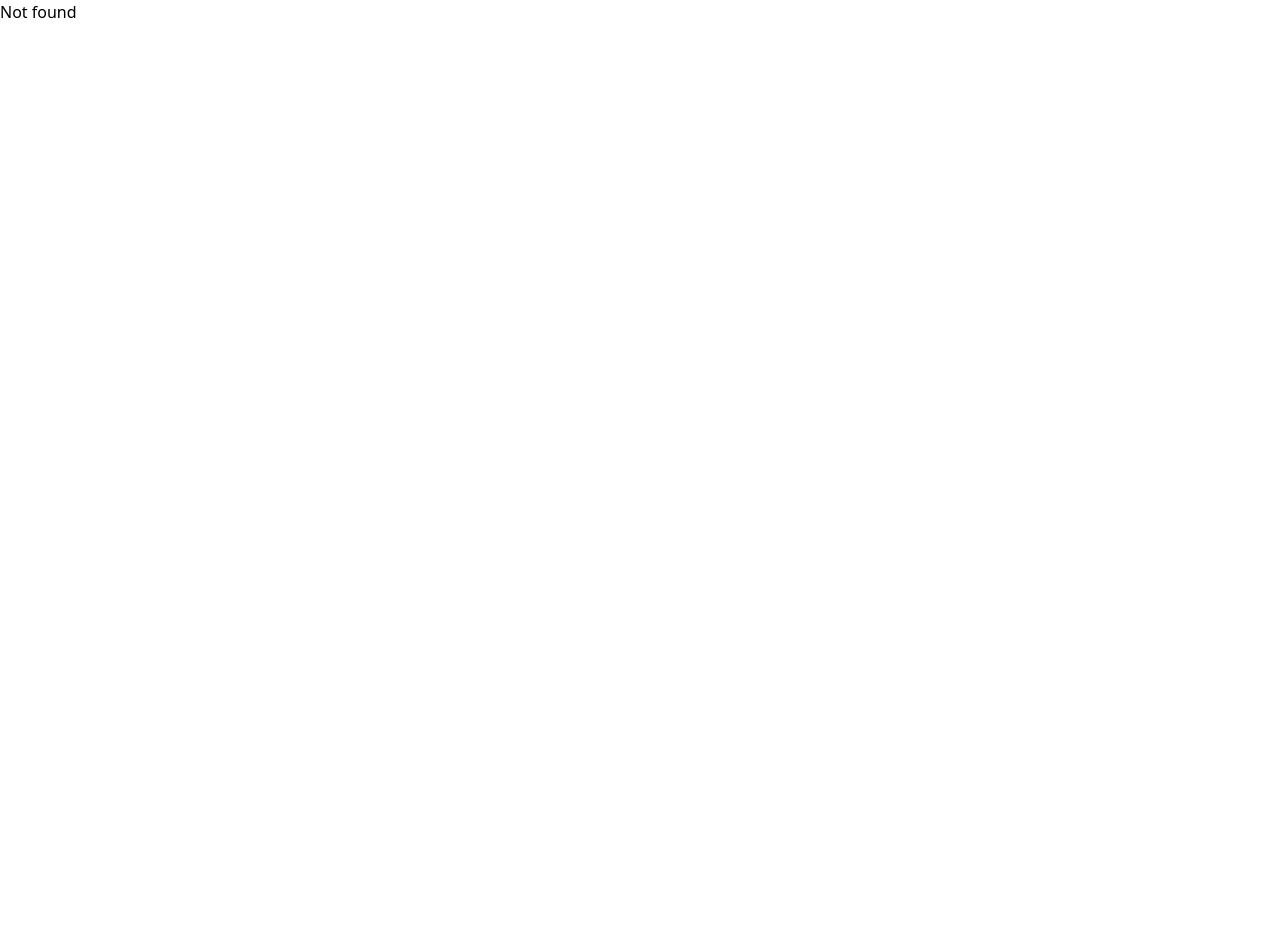
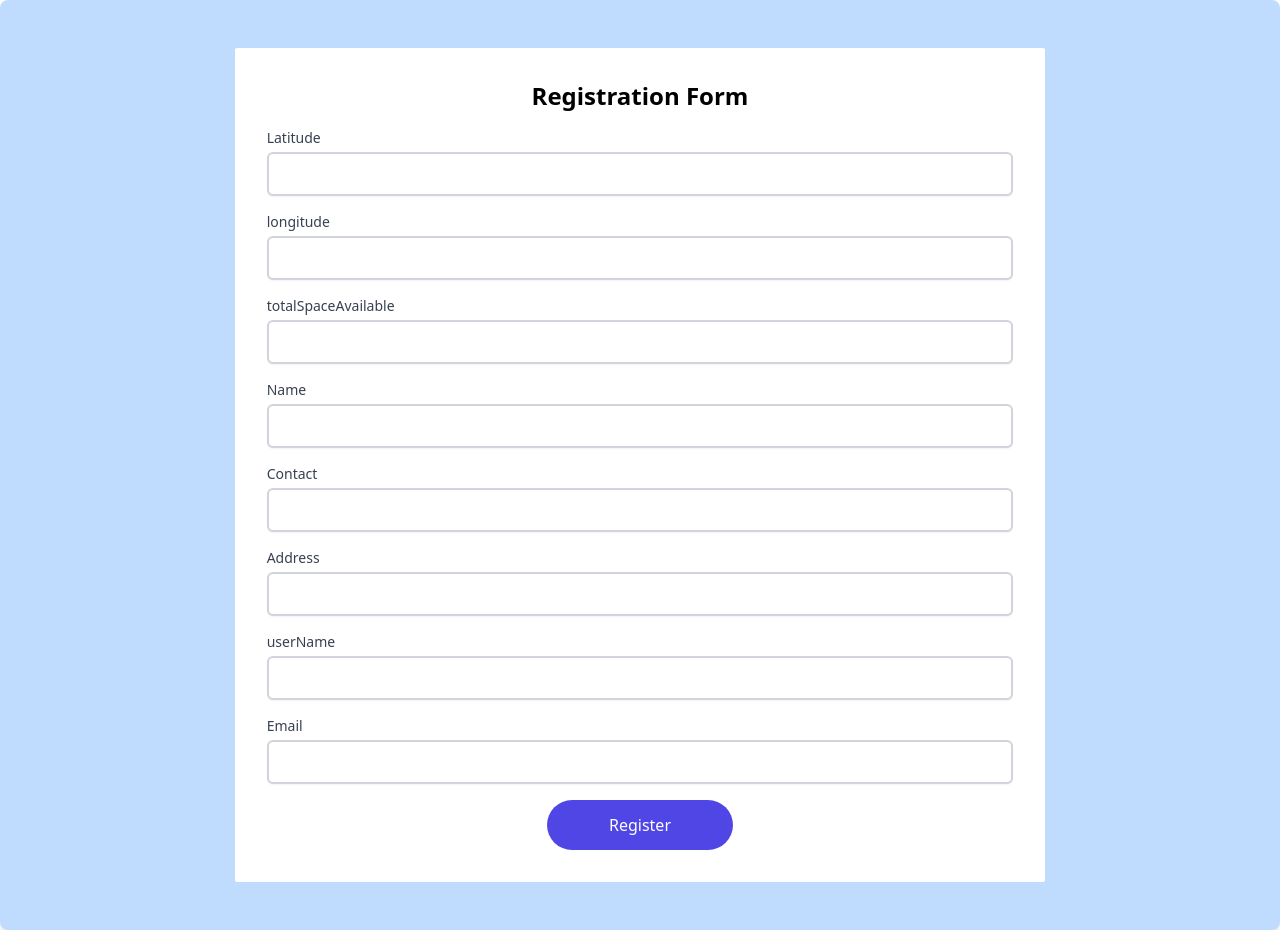
Before and after one commit to Sharath-RJ/smart-parking, a React (Create React App) app in the folder client/: page /register in a window 1280 px wide. Before the commit the page ends 800 px from the top, so only its background shows below. Built offline with nearby package versions, Linux system fonts and the light colour scheme.

Commit message:
register form designed

```diff
--- a/client/src/App.js
+++ b/client/src/App.js
@@ -13,7 +13,7 @@ function App() {
       <Routes>
         <Route path="/" element={<Home />} />
         <Route path="/login" element={<Login />} />
-        <Route path="/login" element={<Register />} />
+        <Route path="/register" element={<Register />} />
         <Route path="/dashboard" element={<AdminPrivate />}>
           <Route index element={<Dashboard />} />
           <Route path="devices" element={<Devices />} />
--- a/client/src/pages/Landloards/Dashboard.jsx
+++ b/client/src/pages/Landloards/Dashboard.jsx
@@ -2,9 +2,52 @@ import React from 'react'
 
 const Dashboard = () => {
   return (
-    <div>
-      dashboard
-    </div>
+      <div class="flex flex-col min-h-screen bg-light-blue">
+          <nav class="bg-dark-blue py-2 px-4 text-white flex justify-between items-center">
+              <h1>Admin Panel</h1>
+              <ul class="flex space-x-4">
+                  <li>
+                      <button class="text-white hover:text-gray-200">
+                          Settings
+                      </button>
+                  </li>
+                  <li>
+                      <button class="text-white hover:text-gray-200">
+                          Help
+                      </button>
+                  </li>
+              </ul>
+          </nav>
+
+          <main class="flex flex-wrap justify-center p-4">
+              <div class="w-full md:w-1/3 p-2">
+                  <div class="bg-white rounded-lg shadow-md p-4 hover:shadow-lg hover:scale-105 transition duration-300 ease-in-out">
+                      <h3 class="text-dark-blue text-xl font-bold mb-2">
+                          Total Plots Available
+                      </h3>
+                      <span class="text-4xl text-dark-blue font-bold">120</span>
+                  </div>
+              </div>
+
+              <div class="w-full md:w-1/3 p-2">
+                  <div class="bg-white rounded-lg shadow-md p-4 hover:shadow-lg hover:scale-105 transition duration-300 ease-in-out">
+                      <h3 class="text-dark-blue text-xl font-bold mb-2">
+                          Vehicles Parked
+                      </h3>
+                      <span class="text-4xl text-dark-blue font-bold">57</span>
+                  </div>
+              </div>
+
+              <div class="w-full md:w-1/3 p-2">
+                  <div class="bg-white rounded-lg shadow-md p-4 hover:shadow-lg hover:scale-105 transition duration-300 ease-in-out">
+                      <h3 class="text-dark-blue text-xl font-bold mb-2">
+                          Available Parking Slots
+                      </h3>
+                      <span class="text-4xl text-dark-blue font-bold">63</span>
+                  </div>
+              </div>
+          </main>
+      </div>
   )
 }
 
--- a/client/src/pages/Landloards/Register.jsx
+++ b/client/src/pages/Landloards/Register.jsx
@@ -1,11 +1,147 @@
-import React from 'react'
+import React from "react"
 
 const Register = () => {
-  return (
-    <div>
-      register
-    </div>
-  )
+    return (
+        <div className=" bg-blue-200 p-8 rounded-lg shadow-lg ">
+            <div className=" bg-white w-4/6 rounded-sm mx-auto my-4 p-8">
+                <h2 className="text-2xl font-semibold mb-4 text-center">
+                    Registration Form
+                </h2>
+                <form>
+                    <div className="grid grid-cols gap-4">
+                        <div className="col-span-3 sm:col-span-1">
+                            <label
+                                for="latiude"
+                                className="block text-sm font-medium text-gray-700"
+                            >
+                                Latitude
+                            </label>
+                            <input
+                                type="text"
+                                name="latitude"
+                                id="latitude"
+                                autocomplete="given-name"
+                                className="mt-1 p-2 block w-full rounded-md border-2 border-gray-300 shadow-sm focus:border-indigo-300 focus:ring focus:ring-indigo-200 focus:ring-opacity-50"
+                            />
+                        </div>
+                        <div className="col-span-3 sm:col-span-1">
+                            <label
+                                for="longitude"
+                                className="block text-sm font-medium text-gray-700"
+                            >
+                                longitude
+                            </label>
+                            <input
+                                type="text"
+                                name="longitude"
+                                id="longitude"
+                                autocomplete="family-name"
+                                className="mt-1 p-2 block w-full rounded-md border-2 border-gray-300 shadow-sm focus:border-indigo-300 focus:ring focus:ring-indigo-200 focus:ring-opacity-50"
+                            />
+                        </div>
+                        <div className="col-span-3 sm:col-span-1">
+                            <label
+                                for="totalSpaceAvailable"
+                                className="block text-sm font-medium text-gray-700"
+                            >
+                                totalSpaceAvailable
+                            </label>
+                            <input
+                                type="text"
+                                name="totalSpaceAvailable"
+                                id="totalSpaceAvailable"
+                                autocomplete="totalSpaceAvailable"
+                                className="mt-1 border-2 p-2 block w-full rounded-md border-gray-300 shadow-sm focus:border-indigo-300 focus:ring focus:ring-indigo-200 focus:ring-opacity-50"
+                            />
+                        </div>
+                        <div className="col-span-3 sm:col-span-1">
+                            <label
+                                for="ownerName"
+                                className="block text-sm font-medium text-gray-700"
+                            >
+                                Name
+                            </label>
+                            <input
+                                type="text"
+                                name="ownerName"
+                                id="ownerName"
+                                autocomplete="ownerName"
+                                className="mt-1 p-2 block w-full rounded-md border-2 border-gray-300 shadow-sm focus:border-indigo-300 focus:ring focus:ring-indigo-200 focus:ring-opacity-50"
+                            />
+                        </div>
+                        <div className="col-span-3 sm:col-span-1">
+                            <label
+                                for="ownerContact"
+                                className="block text-sm font-medium text-gray-700"
+                            >
+                                Contact
+                            </label>
+                            <input
+                                type="text"
+                                name="ownerName"
+                                id="ownerName"
+                                autocomplete="ownerName"
+                                className="mt-1 p-2 block w-full rounded-md border-2 border-gray-300 shadow-sm focus:border-indigo-300 focus:ring focus:ring-indigo-200 focus:ring-opacity-50"
+                            />
+                        </div>
+                        <div className="col-span-3 sm:col-span-1">
+                            <label
+                                for="locationAddress"
+                                className="block text-sm font-medium text-gray-700"
+                            >
+                                Address
+                            </label>
+                            <input
+                                type="text"
+                                name="locationAddress"
+                                id="locationAddress"
+                                autocomplete="locationAddress"
+                                className="mt-1 p-2 border-2 block w-full rounded-md border-gray-300 shadow-sm focus:border-indigo-300 focus:ring focus:ring-indigo-200 focus:ring-opacity-50"
+                            />
+                        </div>
+                        <div className="col-span-3 sm:col-span-1">
+                            <label
+                                for="userName"
+                                className="block text-sm font-medium text-gray-700"
+                            >
+                                userName
+                            </label>
+                            <input
+                                type="text"
+                                name="userName"
+                                id="userName"
+                                autocomplete="userName"
+                                className="mt-1 p-2 block w-full rounded-md border-2 border-gray-300 shadow-sm focus:border-indigo-300 focus:ring focus:ring-indigo-200 focus:ring-opacity-50"
+                            />
+                        </div>
+                        <div className="col-span-3 sm:col-span-1">
+                            <label
+                                for="email"
+                                className="block text-sm font-medium text-gray-700"
+                            >
+                                Email
+                            </label>
+                            <input
+                                type="text"
+                                name="email"
+                                id="email"
+                                autocomplete="email"
+                                className="mt-1 p-2 block w-full rounded-md border-2 border-gray-300 shadow-sm focus:border-indigo-300 focus:ring focus:ring-indigo-200 focus:ring-opacity-50"
+                            />
+                        </div>
+                    </div>
+                    <div className="mt-4 flex justify-center">
+                        <button
+                            type="submit"
+                            class="inline-flex justify-center items-center w-1/4 px-6 py-3 border border-transparent text-base font-medium rounded-full text-white bg-indigo-600 hover:bg-indigo-700 focus:outline-none focus:ring-2 focus:ring-offset-2 focus:ring-indigo-500 transition-colors duration-300 ease-in-out"
+                        >
+                            Register
+                        </button>
+                    </div>
+                </form>
+            </div>
+        </div>
+    )
 }
 
 export default Register
```
